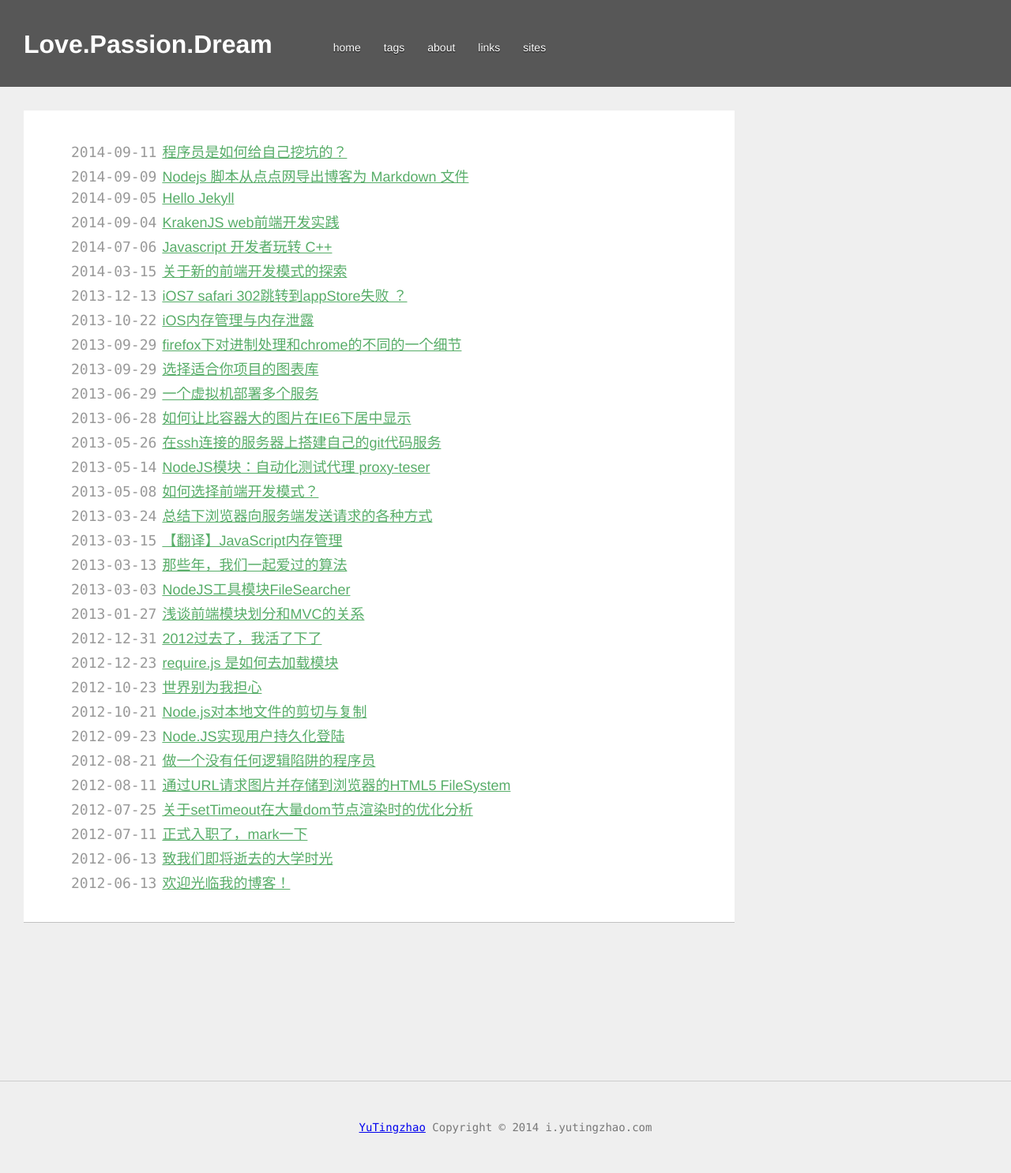
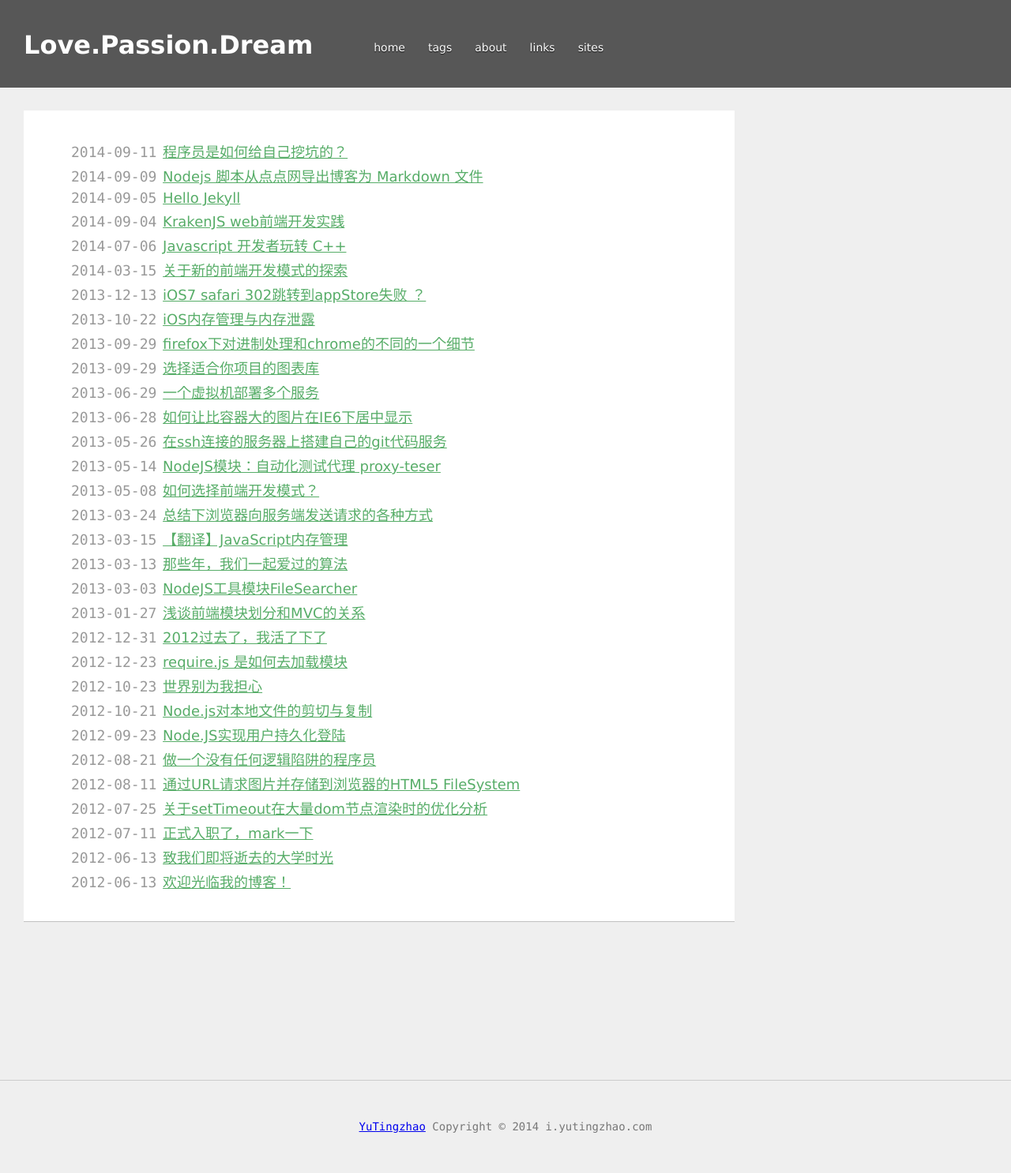
Before and after one commit to yutingzhao1991/blog.yutingzhao.com, a Jekyll site: the page built from index.html, in a window 1280 px wide. Shown: the whole page at 79% size. Built offline with Jekyll 4.4.1, drawn with Linux system fonts in a browser that asks for light colours; Markdown is read by kramdown in place of the engine named in the settings.

Commit message:
change font
"Lucida Grande", "Lucida Sans Unicode", Helvetica, "Microsoft JhengHei",
"Microsoft YaHei", Tohoma, Arial;

```diff
--- a/css/main.css
+++ b/css/main.css
@@ -14,7 +14,7 @@
 
 body {
   background-color: #efefef;
-  font: 13.34px Helvetica, Arial, sans-serif;
+  font: 13.34px "Lucida Grande", "Lucida Sans Unicode", Helvetica, "Microsoft JhengHei", "Microsoft YaHei", Tohoma, Arial;
   font-size: small;
 }
 
```
